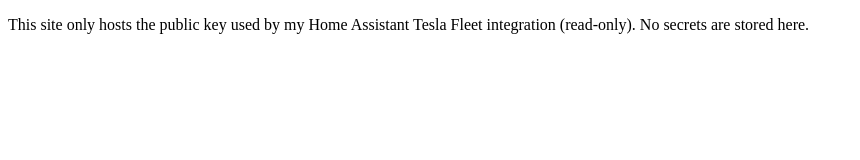
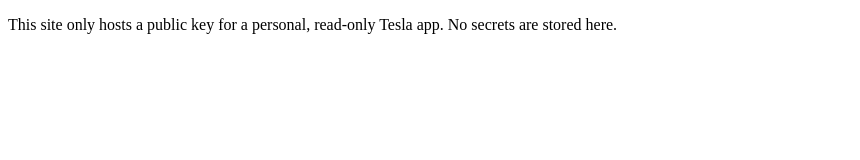
Before and after one commit to arbrahul/arbrahul.github.io, a plain HTML site: page index.html in a window 1280 px wide. Shown: the whole page, without its empty margins (0-860 px from the left). Drawn offline with Linux system fonts and the light colour scheme.

Commit message:
Remove personal details from index.html

```diff
--- a/index.html
+++ b/index.html
@@ -1 +1 @@
-<!doctype html><html lang="en"><meta charset="utf-8"><title>arbrahul.github.io</title><p>This site only hosts the public key used by my Home Assistant Tesla Fleet integration (read-only). No secrets are stored here.</p></html>
+<!doctype html><html lang="en"><meta charset="utf-8"><title>arbrahul.github.io</title><p>This site only hosts a public key for a personal, read-only Tesla app. No secrets are stored here.</p></html>
```
